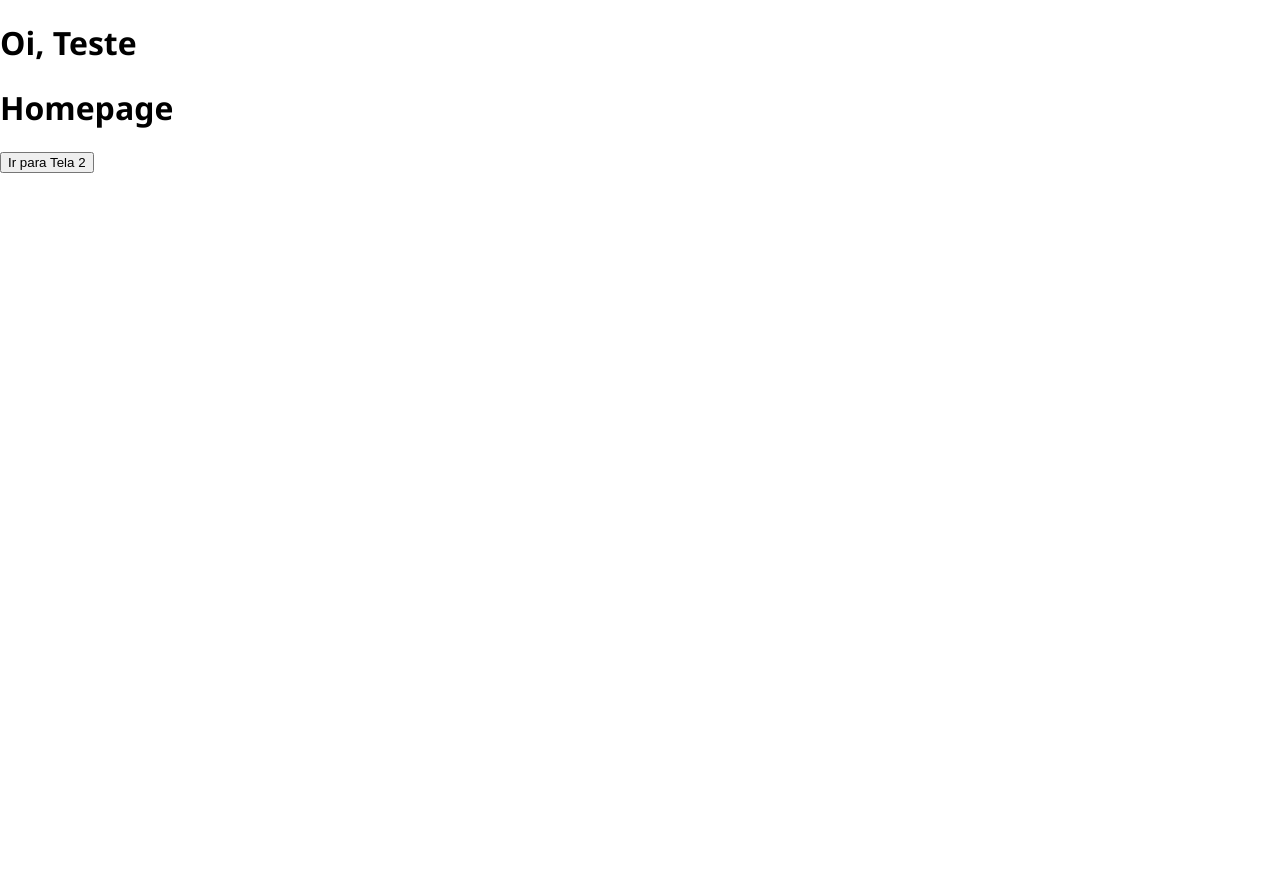
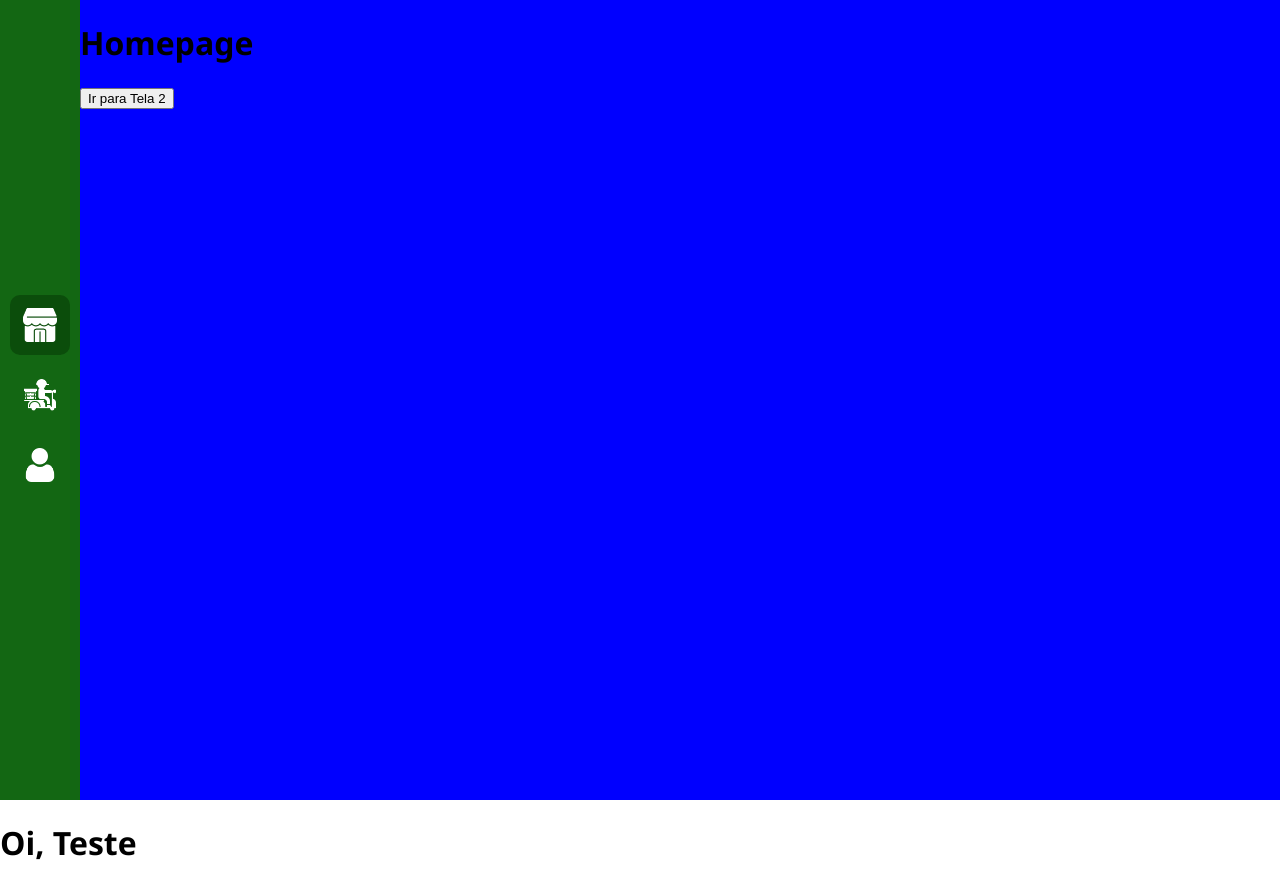
Before and after one commit to gsnorberto/DevsFood, a React (Create React App) app: page / in a window 1280 px wide. Before the commit the page ends 800 px from the top, so only its background shows below. Built offline with nearby package versions, Linux system fonts and the light colour scheme.

Commit message:
Foi criada a estruturação das páginas e as configurações de token para acesso

```diff
--- a/src/App.js
+++ b/src/App.js
@@ -1,6 +1,10 @@
 import React from 'react';
 import { BrowserRouter, Switch, Route } from "react-router-dom";
 import { useSelector } from 'react-redux';
+
+import { Container, Menu, PageBody } from './AppStyled';
+import MenuItem from './components/MenuItem'
+import PrivateRoute from './components/PrivateRoute';
 
 import HomeScreen from './pages/HomeScreen';
 import Tela2Screen from './pages/Tela2Screen';
@@ -10,16 +14,33 @@ export default () => {
 
    return (
       <BrowserRouter>
-            <h1>Oi, {name}</h1>
-
+         <Container>
+            <Menu>
+               <MenuItem icon="/assets/store.png" link='/' />
+               <MenuItem icon="/assets/order.png" link='/orders' />
+               <MenuItem icon="/assets/profile.png" link='/profile' />
+            </Menu>
+            <PageBody>
                <Switch>
                   <Route exact path="/">
                      <HomeScreen />
                   </Route>
+                  <PrivateRoute path='/orders'>
+                     <div>TELA DE PERDIDOS</div>
+                  </PrivateRoute>
+                  <PrivateRoute path='/profile'>
+                     <div>TELA DE PERFIL</div>
+                  </PrivateRoute>
                   <Route path="/tela2/:nome">
                      <Tela2Screen />
                   </Route>
                </Switch>
+            </PageBody>
+         </Container>
+
+         <h1>Oi, {name}</h1>
+
+
       </BrowserRouter>
    );
 }
--- /dev/null
+++ b/src/AppStyled.js
@@ -0,0 +1,22 @@
+import styled from 'styled-components';
+
+export const Container = styled.div`
+   display: flex;
+   height: 100vh ;
+   background-color: #FF0000;
+`;
+
+export const Menu = styled.div`
+   display: flex ;
+   justify-content: center ;
+   align-items: center ;
+   flex-direction: column ;
+   background-color: #136713;
+   width: 80px ;
+`;
+
+export const PageBody = styled.div`
+   display: flex ;
+   background-color: #0000FF ;
+   flex: 1 ;
+`;
--- /dev/null
+++ b/src/components/MenuItem/index.js
@@ -0,0 +1,21 @@
+import React from "react";
+import { useHistory, useLocation } from "react-router-dom";
+import { LinkArea, LinkIcon } from './styled'
+
+export default ({ icon, link }) => {
+   const history = useHistory();
+   const location = useLocation();
+
+   let isActive = location.pathname == link;
+
+   const handleLinkClick = (e) => {
+      e.preventDefault();
+      history.push( link )
+   }
+
+   return(
+      <LinkArea active={isActive} href={link} onClick={handleLinkClick}>
+         <LinkIcon src={icon} />
+      </LinkArea>
+   );
+}
--- /dev/null
+++ b/src/components/MenuItem/styled.js
@@ -0,0 +1,18 @@
+import styled from 'styled-components';
+
+export const LinkArea = styled.a`
+   display: flex;
+   justify-content: center ;
+   align-items: center ;
+   width: 60px ;
+   height: 60px ;
+   background-color: #FF0000 ;
+   border-radius: 10px ;
+   margin-bottom: 10px ;
+   background-color: ${props=>props.active ? '#0B4D0B' : 'transparent'} ;
+`;
+
+export const LinkIcon = styled.img`
+   width: 34px;
+   height: auto;
+`;
--- /dev/null
+++ b/src/components/PrivateRoute.js
@@ -0,0 +1,15 @@
+import React from "react";
+import { Route, useHistory } from "react-router-dom";
+import { useSelector } from "react-redux";
+
+export default ({ children, ...rest }) => {
+   const token = useSelector(state => state.user.token);
+   const history = useHistory();
+
+   if(!token || token == ''){
+      history.push('/login');
+      return null;
+   }
+
+   return <Route {...rest}>{children}</Route>
+}
--- a/src/reducers/UserReducer.js
+++ b/src/reducers/UserReducer.js
@@ -1,9 +1,13 @@
 const initialState = {
+    token: '',
     name: 'Teste'
 };
 
 export default (state = initialState, action) => {
     switch(action.type) {
+        case 'SET_TOKEN':
+            return {...state, token: action.payload.token}
+        break;
         case 'SET_NAME':
             return {...state, name: action.payload.name};
         break;
--- a/src/store.js
+++ b/src/store.js
@@ -6,7 +6,8 @@ import rootReducer from './reducers';
 
 const persistConfig = {
     key: 'root',
-    storage
+    storage,
+    whitelist: ['user']
 };
 
 const persistedReducer = persistReducer(persistConfig, rootReducer);
```
Lines whose indentation alone changed are shown as unchanged.
